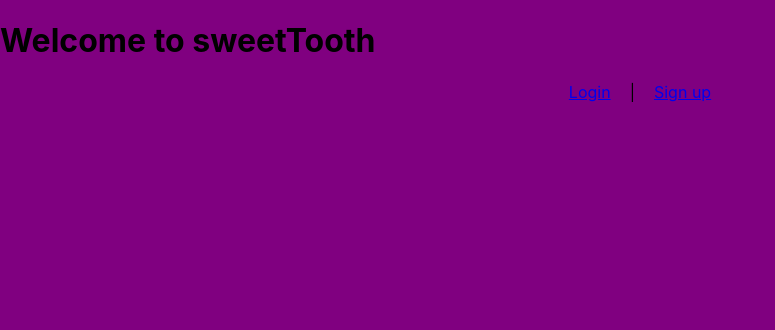
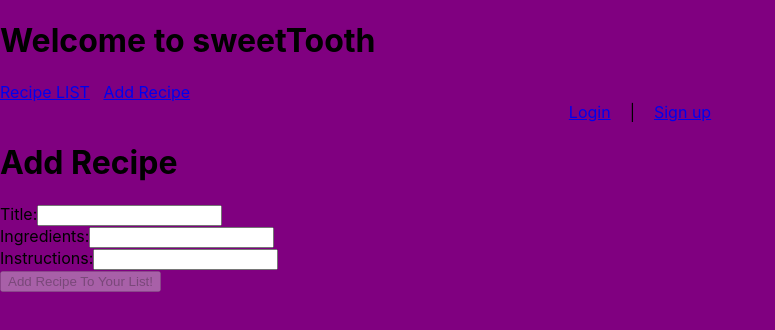
Before and after one commit to msegnit/sweet-tooth, a React (Create React App) app: page /add in a window 1280 px wide. Shown: the top 330 px of the page, without its empty margins (0-775 px from the left). Built offline with nearby package versions, Linux system fonts and the light colour scheme; no server answers.

Commit message:
Full CRUD

```diff
--- a/models/recipe.js
+++ b/models/recipe.js
@@ -2,9 +2,9 @@ var mongoose = require('mongoose');
 var Schema = mongoose.Schema;
 
 var recipeSchema = new Schema({
-  name: {type: String, required: true},
-  breed: {type: String, default: 'Mixed'},
-  age: {type: Number, default: 0}
+  title: {type: String},
+  ingredients: {type: String, default: ''},
+  instructions: {type: String}
 },{
   timestamps: true
 });
--- a/src/components/NavBar/NavBar.jsx
+++ b/src/components/NavBar/NavBar.jsx
@@ -5,8 +5,6 @@ import './NavBar.css';
 const NavBar = (props) => {
   let nav = props.user ?
     <div>
-      <Link to='/recipe-secret' className='NavBar-link'>Click here to check authentication!</Link>
-      &nbsp;&nbsp;|&nbsp;&nbsp;&nbsp;
       <Link to='' className='NavBar-link' onClick={props.handleLogout}>Logout</Link>
       &nbsp;&nbsp;|&nbsp;&nbsp;&nbsp;
       <span className='NavBar-welcome'>Welcome, {props.user.name}</span>
--- a/src/components/RecipeCard/RecipeCard.jsx
+++ b/src/components/RecipeCard/RecipeCard.jsx
@@ -9,14 +9,14 @@ function RecipeCard({recipe}) {
       </div>
       <div className='panel-body'>
         <dl>
-          <dt>Dessert Type</dt>
-          <dd>{recipe.type}</dd>
-          <dt>Age</dt>
-          <dd>{recipe.age}</dd>
+          <dt>Ingredients</dt>
+          <dd>{recipe.ingredients}</dd>
+          <dt>Instructions</dt>
+          <dd>{recipe.instructions}</dd>
         </dl>
       </div>
       <div className='panel-footer'>
-        <Link to='/'>RETURN TO LIST</Link>
+        <Link to='/'>Return To Recipe List</Link>
       </div>
     </div>
   );
--- a/src/pages/AddRecipePage/AddRecipePage.jsx
+++ b/src/pages/AddRecipePage/AddRecipePage.jsx
@@ -4,9 +4,9 @@ class AddRecipePage extends Component {
   state = {
     invalidForm: true,
     formData: {
-      name: '',
-      breed: 'Mixed',
-      age: '0'
+      title: '',
+      ingredients: '',
+      instructions: ''
     }
   };
 
@@ -31,31 +31,31 @@ class AddRecipePage extends Component {
         <h1>Add Recipe</h1>
         <form ref={this.formRef} autoComplete="off" onSubmit={this.handleSubmit}>
           <div className="form-group">
-            <label>Recipe Type (required)</label>
+            <label>Title:</label>
             <input
               className="form-control"
-              name="name"
-              value={this.state.formData.name}
+              name="title"
+              value={this.state.formData.title}
               onChange={this.handleChange}
               required
             />
           </div>
           <div className="form-group">
-            <label>Pup's Breed (required)</label>
+            <label>Ingredients:</label>
             <input
               className="form-control"
-              name="breed"
-              value={this.state.formData.breed}
+              name="ingredients"
+              value={this.state.formData.ingredients}
               onChange={this.handleChange}
               required
             />
           </div>
           <div className="form-group">
-            <label>Pup's Age</label>
+            <label>Instructions:</label>
             <input
               className="form-control"
-              name="age"
-              value={this.state.formData.age}
+              name="instructions"
+              value={this.state.formData.instructions}
               onChange={this.handleChange}
             />
           </div>
@@ -64,7 +64,7 @@ class AddRecipePage extends Component {
             className="btn"
             disabled={this.state.invalidForm}
           >
-            ADD Recipe
+            Add Recipe To Your List!
           </button>
         </form>
       </>
--- a/src/pages/App/App.js
+++ b/src/pages/App/App.js
@@ -1,6 +1,6 @@
 import React, { Component } from 'react';
 import './App.css';
-import { Route, Switch } from 'react-router-dom';
+import { Route, NavLink } from 'react-router-dom';
 import SignupPage from '../SignupPage/SignupPage';
 import LoginPage from '../LoginPage/LoginPage';
 import * as recipeAPI from '../../services/recipe-api';
@@ -8,9 +8,9 @@ import * as userAPI from '../../services/user-api';
 //import RecipeCard from '../../components/RecipeCard/RecipeCard'
 import NavBar from '../../components/NavBar/NavBar'
 import RecipeListPage from '../../pages/RecipeListPage/RecipeListPage';
-//import AddRecipePage from '../../pages/AddRecipePage/AddRecipePage';
-//import RecipeDetailPage from '../../pages/RecipeDetailPage/RecipeDetailPage';
-//import EditRecipePage from '../../pages/EditRecipePage/EditRecipePage';
+import AddRecipePage from '../../pages/AddRecipePage/AddRecipePage';
+import RecipeDetailPage from '../../pages/RecipeDetailPage/RecipeDetailPage';
+import EditRecipePage from '../../pages/EditRecipePage/EditRecipePage';
 
 class App extends Component {
   state = {
@@ -21,7 +21,7 @@ class App extends Component {
   handleAddRecipe = async newRecData => {
     const newRec = await recipeAPI.create(newRecData);
     this.setState(state => ({
-      recipes: [...state.recipe, newRec]
+      recipes: [...state.recipes, newRec]
     }),
     () => this.props.history.push('/'));
   }
@@ -62,11 +62,14 @@ class App extends Component {
     return (
       <div className="App">
         <h1>Welcome to sweetTooth</h1>
+            <NavLink exact to='/'>Recipe LIST</NavLink>
+            &nbsp;&nbsp;&nbsp;
+            <NavLink exact to='/add'>Add Recipe</NavLink>
         <NavBar
           user={this.state.user}
           handleLogout={this.handleLogout}
         />
-        <Switch>
+        <main>
           <Route exact path='/login' render={({ history }) =>
             <LoginPage
               history={history}
@@ -80,9 +83,26 @@ class App extends Component {
             />
           }/>
           <Route exact path='/' render={() =>
-            <RecipeListPage />
-          }/>
-        </Switch>
+            <RecipeListPage
+              recipes={this.state.recipes}
+              handleDeleteRecipe={this.handleDeleteRecipe}
+            />
+          } />
+          <Route exact path='/add' render={() =>
+            <AddRecipePage
+              handleAddRecipe={this.handleAddRecipe}
+            />
+          } />
+          <Route exact path='/details' render={({location}) =>
+            <RecipeDetailPage location={location}/>
+          } />
+          <Route exact path='/edit' render={({location}) =>
+            <EditRecipePage
+              handleUpdateRecipe={this.handleUpdateRecipe}
+               location={location}
+              />
+          } />
+        </main>
       </div>
     );
   }
--- a/src/pages/EditRecipePage/EditRecipePage.jsx
+++ b/src/pages/EditRecipePage/EditRecipePage.jsx
@@ -28,31 +28,31 @@ class EditRecipePage extends Component {
         <h1>Edit Recipe</h1>
         <form ref={this.formRef} autoComplete="off" onSubmit={this.handleSubmit}>
           <div className="form-group">
-            <label>Recipe Name (required)</label>
+            <label>Title:</label>
             <input
               className="form-control"
-              name="name"
-              value={this.state.formData.name}
+              name="title"
+              value={this.state.formData.title}
               onChange={this.handleChange}
               required
             />
           </div>
           <div className="form-group">
-            <label>Recipe Breed (required)</label>
+            <label>Ingredients:</label>
             <input
               className="form-control"
-              name="breed"
-              value={this.state.formData.breed}
+              name="ingredients"
+              value={this.state.formData.ingredients}
               onChange={this.handleChange}
               required
             />
           </div>
           <div className="form-group">
-            <label>Pup's Age</label>
+            <label>Instructions:</label>
             <input
               className="form-control"
-              name="age"
-              value={this.state.formData.age}
+              name="instructions"
+              value={this.state.formData.instructions}
               onChange={this.handleChange}
             />
           </div>
@@ -61,9 +61,9 @@ class EditRecipePage extends Component {
             className="btn btn-xs"
             disabled={this.state.invalidForm}
           >
-            SAVE RECIPE
+            Save Recipe
           </button>&nbsp;&nbsp;
-          <Link to='/'>CANCEL</Link>
+          <Link to='/'>Cancel</Link>
         </form>
       </>
     );
--- a/src/pages/RecipeListPage/RecipeListPage.jsx
+++ b/src/pages/RecipeListPage/RecipeListPage.jsx
@@ -5,7 +5,7 @@ function RecipeListPage(props) {
   return (
     <>
       <h1>Recipe List</h1>
-      {/* <div className='RecipeListPage-grid'>
+      <div className='RecipeListPage-grid'>
         {props.recipes.map(recipe =>
           <RecipeListItem
             recipe={recipe}
@@ -13,7 +13,7 @@ function RecipeListPage(props) {
             key={recipe._id}
           />
         )}
-      </div> */}
+      </div>
     </>
   );
 }
--- a/src/services/recipe-api.js
+++ b/src/services/recipe-api.js
@@ -12,7 +12,7 @@ export function index() {
   return fetch(BASE_URL, options).then(res => res.json());
 }
 
-export function create(score) {
+export function create(rec) {
   const options = {
     method: 'POST',
     headers: {
@@ -20,7 +20,7 @@ export function create(score) {
       // Add this header - don't forget the space after Bearer
       'Authorization': 'Bearer ' + tokenService.getToken()
     },
-    body: JSON.stringify(score)
+    body: JSON.stringify(rec)
   };
   return fetch(BASE_URL, options).then(res => res.json());
 }
```
Also changed, not shown: routes/api/recipe.js (+5 -5 lines).
